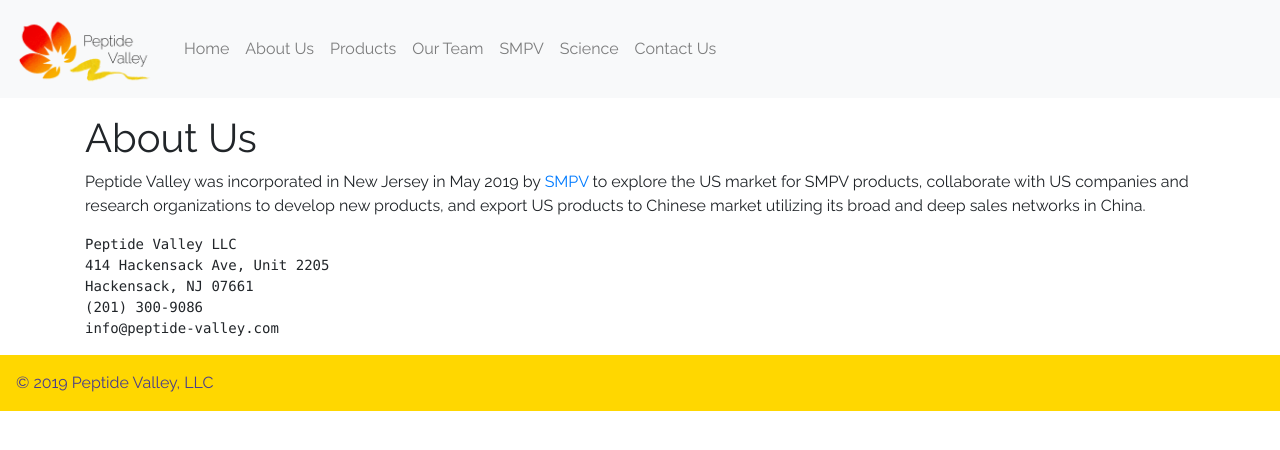
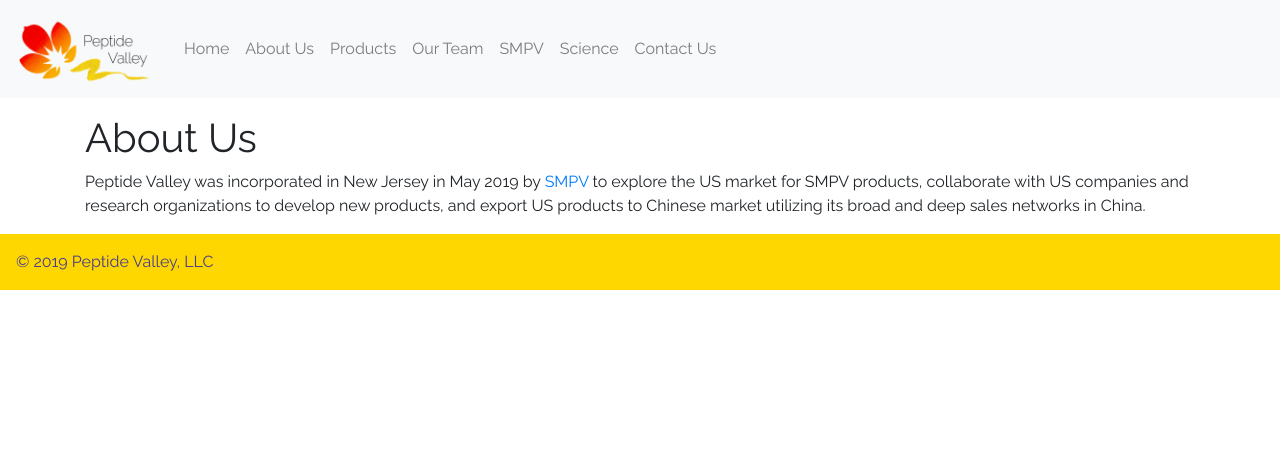
Before and after one commit to peptide-valley/peptide-valley.github.io, a Jekyll site: the page built from about/index.md, in a window 1280 px wide. Shown: the top 450 px of the page. Built offline with Jekyll 4.4.1, drawn with Linux system fonts in a browser that asks for light colours.

Commit message:
Update index.md

````diff
--- a/about/index.md
+++ b/about/index.md
@@ -5,11 +5,3 @@ layout: default
 # About Us
 
 Peptide Valley was incorporated in New Jersey in May 2019 by [SMPV](/SMPV) to explore the US market for SMPV products, collaborate with US companies and research organizations to develop new products,  and export US products to Chinese market utilizing its broad and deep sales networks in China.
-
-```
-Peptide Valley LLC
-414 Hackensack Ave, Unit 2205
-Hackensack, NJ 07661
-(201) 300-9086
-info@peptide-valley.com
-```
````
